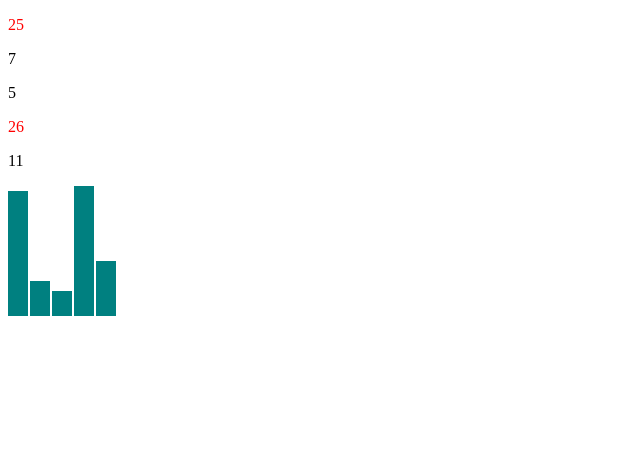
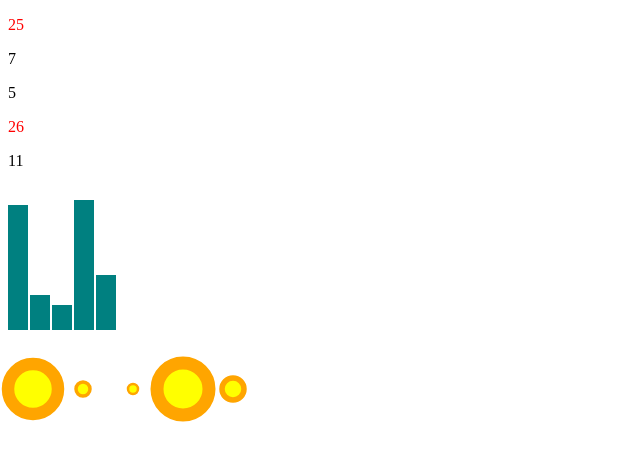
Before and after one commit to mala23/hello-d3js, a website: page index.html in a window 1280 px wide. Shown: the whole page, without its empty margins (0-640 px from the left). Drawn offline with nearby package versions, Linux system fonts and the light colour scheme.

Commit message:
draw circles

```diff
--- a/d3-script.js
+++ b/d3-script.js
@@ -31,4 +31,22 @@ function d3Script() {
     .append("svg")
     .attr("width", width)
     .attr("height", height)
+
+  var circles = svg.selectAll("circle")
+    .data(dataset)
+    .enter()
+    .append("circle")
+
+  circles.attr("cx", function(d, i) {
+    return (i * 50) + 25
+    })
+    .attr("cy", height/2)
+    .attr("r", function(d) {
+      return d
+    })
+    .attr("fill", "yellow")
+    .attr("stroke", "orange")
+    .attr("stroke-width", function(d) {
+      return d/2
+    })
 }
--- a/styles.css
+++ b/styles.css
@@ -5,3 +5,11 @@
   background-color: teal;
   margin-right: 2px;
 }
+
+section {
+  margin-bottom: 30px;
+}
+
+svg {
+  overflow: visible;
+}
```
